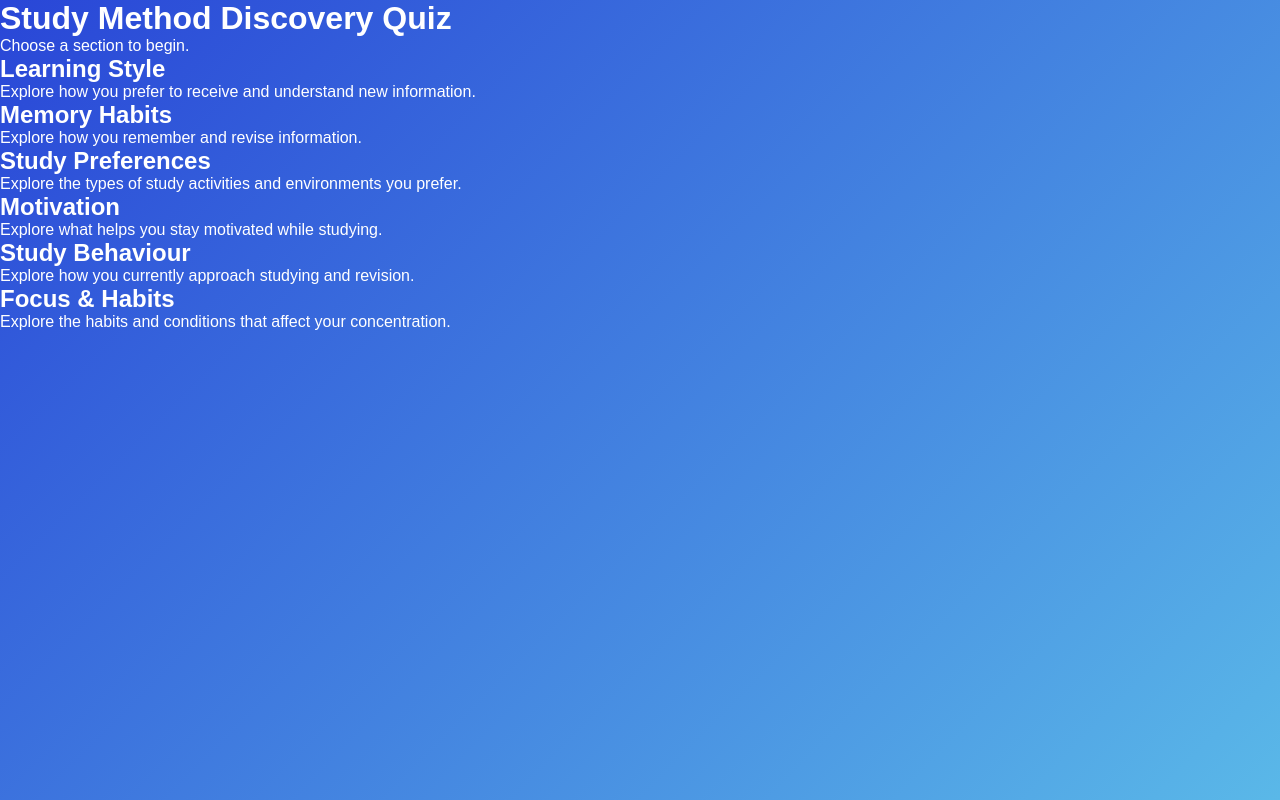
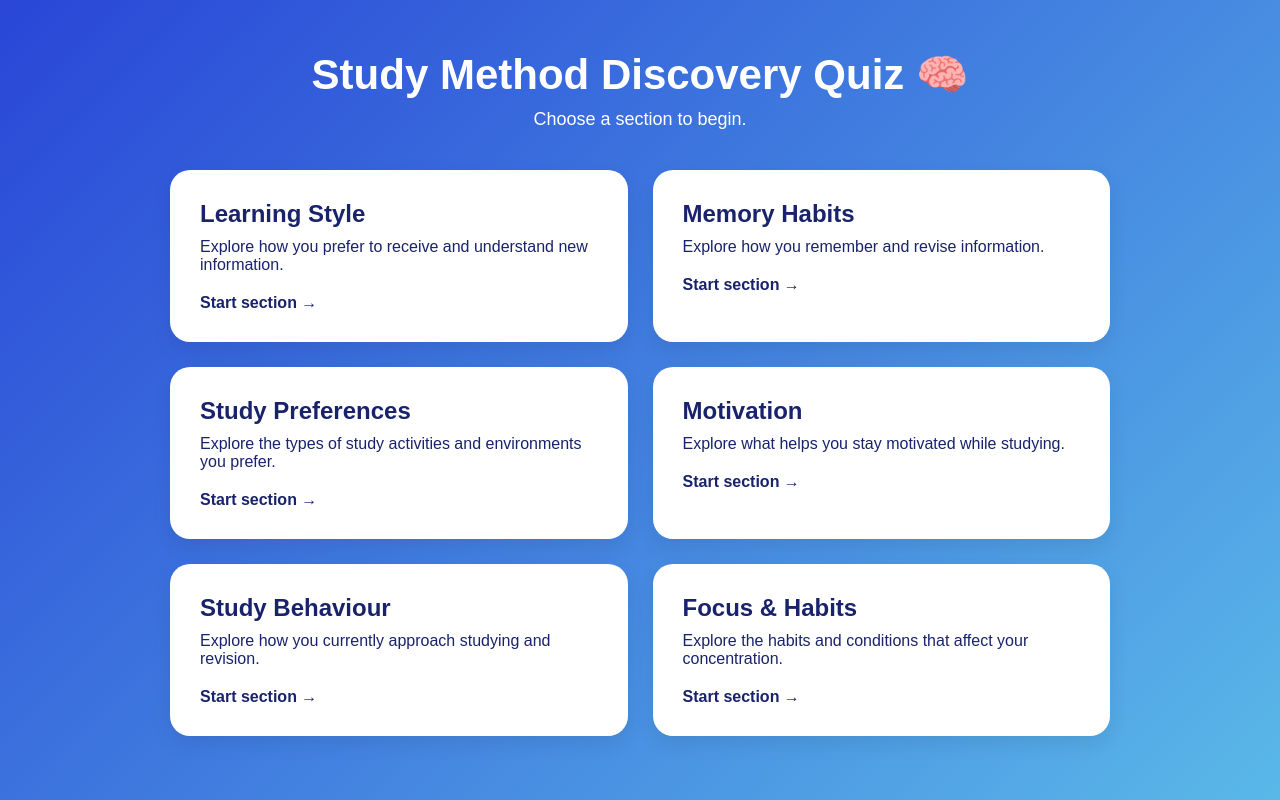
Before and after one commit to HiddenOffence/SCAM, a Flask app: page /quiz in a window 1280 px wide. Run offline with Flask 3, Linux system fonts and the light colour scheme; data comes from the database, SQL or seed files in the repository.

Commit message:
made different sections show up on the quiz page

```diff
--- a/app.py
+++ b/app.py
@@ -2,7 +2,8 @@ from flask import Flask, render_template
 from database import (
     create_tables,
     get_sections,
-    get_questions_by_section
+    get_questions_by_section,
+    get_answers_by_question
 )
 
 
@@ -29,11 +30,19 @@ def quiz():
 def quiz_section(section_id):
 
     sections = get_sections()
+
     questions = get_questions_by_section(section_id)
+
+    section = None
+
+    for item in sections:
+        if item["id"] == section_id:
+            section = item
+            break
 
     return render_template(
         "quiz_section.html",
-        sections=sections,
+        section=section,
         questions=questions,
         section_id=section_id
     )
--- a/database.py
+++ b/database.py
@@ -40,6 +40,21 @@ def get_questions_by_section(section_id):
     conn.close()
 
     return questions
+
+
+def get_answers_by_question(question_id):
+    conn = get_connection()
+
+    answers = conn.execute("""
+        SELECT id, question_id, text
+        FROM answers
+        WHERE question_id = ?
+        ORDER BY id
+    """, (question_id,)).fetchall()
+
+    conn.close()
+
+    return answers
 
 
 def create_tables():
--- a/static/css/style.css
+++ b/static/css/style.css
@@ -1,6 +1,5 @@
 /* ===========================================
    SCAM Don't CRAM
-   Global Design System
 =========================================== */
 
 :root{
@@ -319,3 +318,121 @@ body{
     margin-top:10px;
 
 }
+
+/* Quiz page */
+.quiz-page {
+    max-width: 1000px;
+    margin: 0 auto;
+    padding: 50px 30px;
+}
+
+.quiz-page h1 {
+    text-align: center;
+    font-size: 42px;
+    margin-bottom: 10px;
+}
+
+.quiz-intro {
+    text-align: center;
+    font-size: 18px;
+    margin-bottom: 40px;
+}
+
+.section-grid {
+    display: grid;
+    grid-template-columns: repeat(2, 1fr);
+    gap: 25px;
+}
+
+.section-card {
+    background: white;
+    border-radius: 20px;
+    padding: 30px;
+    text-decoration: none;
+    color: #18236b;
+    transition: 0.2s;
+    box-shadow: 0 8px 20px rgba(0, 0, 0, 0.08);
+}
+
+.section-card:hover {
+    transform: translateY(-5px);
+}
+
+.section-card h2 {
+    margin-bottom: 10px;
+}
+
+.section-card p {
+    margin-bottom: 20px;
+}
+
+.section-card span {
+    font-weight: bold;
+}
+
+.section-intro {
+    min-height: 80vh;
+
+    display: flex;
+    justify-content: center;
+    align-items: center;
+
+    padding: 30px;
+}
+
+.section-intro-card {
+    width: 600px;
+    max-width: 90%;
+
+    background: #b9d5f5;
+
+    border-radius: 25px;
+
+    padding: 50px;
+
+    text-align: center;
+
+    box-shadow: 0 15px 35px rgba(0, 0, 0, 0.15);
+}
+
+.section-number {
+    font-size: 16px;
+    font-weight: bold;
+}
+
+.section-intro-card h1 {
+    font-size: 42px;
+    margin: 15px 0;
+}
+
+.section-description {
+    font-size: 20px;
+    line-height: 1.5;
+}
+
+.question-count {
+    margin: 25px 0;
+    font-weight: bold;
+}
+
+.continue-button {
+    display: inline-block;
+
+    padding: 15px 35px;
+
+    background: white;
+
+    border-radius: 30px;
+
+    color: #293dcc;
+
+    text-decoration: none;
+
+    font-weight: bold;
+
+    transition: 0.2s;
+}
+
+.continue-button:hover {
+    transform: translateY(-2px);
+}
--- a/templates/quiz.html
+++ b/templates/quiz.html
@@ -2,38 +2,40 @@
 <html>
 
 <head>
-    <title>SCAM Don't CRAM - Quiz</title>
+    <title>Study Method Discovery Quiz</title>
 
     <link
-        rel="stylesheet" href="/static/css/style.css"
+        rel="stylesheet"
+        href="/static/css/style.css"
     >
 </head>
 
 <body>
 
-<div class="page">
+    <div class="quiz-page">
 
-    <h1>Study Method Discovery Quiz</h1>
+        <h1>Study Method Discovery Quiz 🧠</h1>
 
-    <p>
+        <p class="quiz-intro">
             Choose a section to begin.
         </p>
 
-    <div class="sections">
+        <div class="section-grid">
 
             {% for section in sections %}
 
-        <div class="section-card">
+                <a
+                    href="/templates/quiz_section.html"
+                    class="section-card"
+                >
 
-            <h2>
-                {{ section["name"] }}
-            </h2>
+                    <h2>{{ section["name"] }}</h2>
 
-            <p>
-                {{ section["description"] }}
-            </p>
+                    <p>{{ section["description"] }}</p>
 
-        </div>
+                    <span>Start section →</span>
+
+                </a>
 
             {% endfor %}
 
@@ -42,4 +44,5 @@
     </div>
 
 </body>
+
 </html>
```
Also changed, not shown: templates/quiz_section.html (+29 -12 lines). Lines whose indentation alone changed are shown as unchanged.
